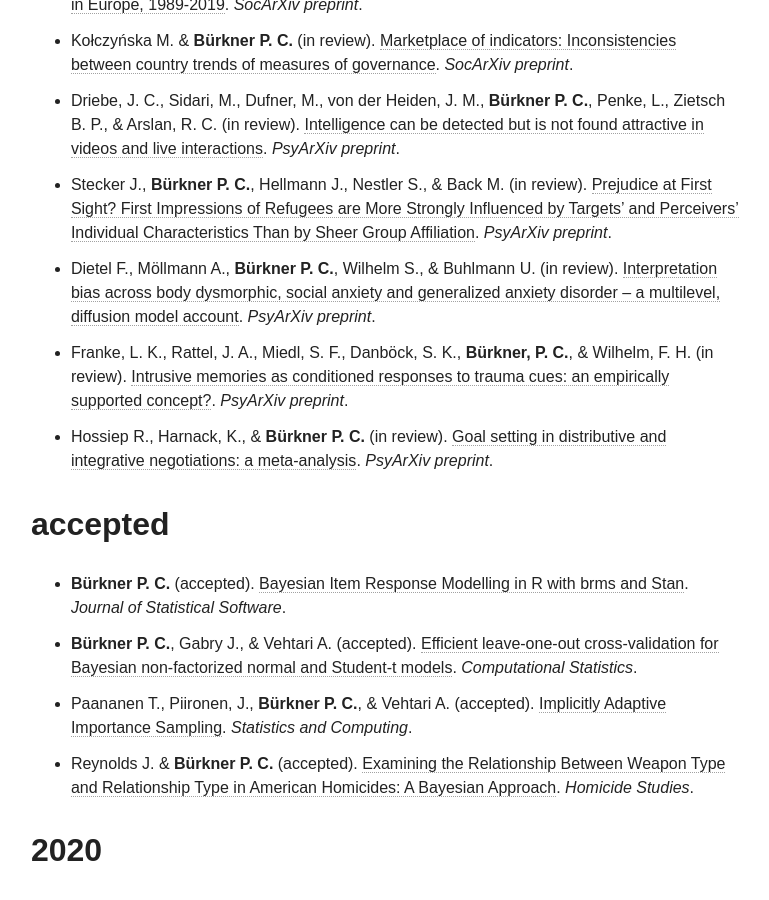
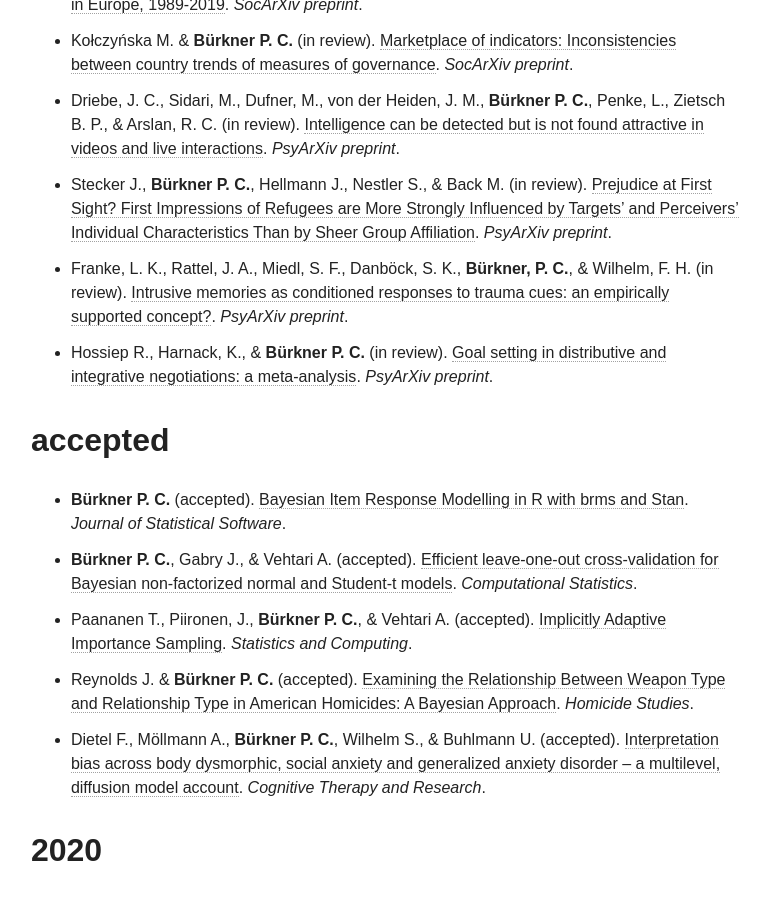
Before and after one commit to paul-buerkner/paul-buerkner.github.io, a Jekyll site: the page built from publications/index.md, in a window 1280 px wide and 900 px high, scrolled down 1145 px. Shown: the whole window, without its empty margins (255-1024 px from the left). Built offline with Jekyll 4.4.1, drawn with Linux system fonts in a browser that asks for light colours; nearby versions of some CDN libraries; some of the changed lines change nothing that is shown.

Commit message:
move paper to 'accepted'

```diff
--- a/publications/index.md
+++ b/publications/index.md
@@ -17,7 +17,6 @@ excerpt: "A list of my publications"
 * Kołczyńska M. & **Bürkner P. C.** (in review). [Marketplace of indicators: Inconsistencies between country trends of measures of governance](https://osf.io/preprints/socarxiv/u8gsc/). *SocArXiv preprint*.
 * Driebe, J. C., Sidari, M., Dufner, M., von der Heiden, J. M., **Bürkner P. C.**, Penke, L., Zietsch B. P., & Arslan, R. C. (in review). [Intelligence can be detected but is not found attractive in videos and live interactions](https://psyarxiv.com/qv3eh/). *PsyArXiv preprint*.
 * Stecker J., **Bürkner P. C.**, Hellmann J., Nestler S., & Back M. (in review). [Prejudice at First Sight? First Impressions of Refugees are More Strongly Influenced by Targets’ and Perceivers’ Individual Characteristics Than by Sheer Group Affiliation](https://psyarxiv.com/wt6kr). *PsyArXiv preprint*.
-* Dietel F., Möllmann A., **Bürkner P. C.**, Wilhelm S., & Buhlmann U. (in review). [Interpretation bias across body dysmorphic, social anxiety and generalized anxiety disorder – a multilevel, diffusion model account](https://psyarxiv.com/3hnpu/). *PsyArXiv preprint*.
 * Franke, L. K., Rattel, J. A., Miedl, S. F., Danböck, S. K., **Bürkner, P. C.**, & Wilhelm, F. H. (in review). [Intrusive memories as conditioned responses to trauma cues: an empirically supported concept?](https://psyarxiv.com/t5h97/). *PsyArXiv preprint*.
 * Hossiep R., Harnack, K., & **Bürkner P. C.** (in review). [Goal setting in distributive and integrative negotiations: a meta-analysis](https://psyarxiv.com/mkgxt). *PsyArXiv preprint*.
 
@@ -27,6 +26,7 @@ excerpt: "A list of my publications"
 * **Bürkner P. C.**, Gabry J., & Vehtari A. (accepted). [Efficient leave-one-out cross-validation for Bayesian non-factorized normal and Student-t models](http://arxiv.org/abs/1810.10559). *Computational Statistics*.
 * Paananen T., Piironen, J., **Bürkner P. C.**, & Vehtari A. (accepted). [Implicitly Adaptive Importance Sampling](http://arxiv.org/abs/1906.08850). *Statistics and Computing*.
 * Reynolds J. & **Bürkner P. C.** (accepted). [Examining the Relationship Between Weapon Type and Relationship Type in American Homicides: A Bayesian Approach](https://psyarxiv.com/tf7je/). *Homicide Studies*.
+* Dietel F., Möllmann A., **Bürkner P. C.**, Wilhelm S., & Buhlmann U. (accepted). [Interpretation bias across body dysmorphic, social anxiety and generalized anxiety disorder – a multilevel, diffusion model account](https://psyarxiv.com/3hnpu/). *Cognitive Therapy and Research*.
 
 ## 2020
 
```
